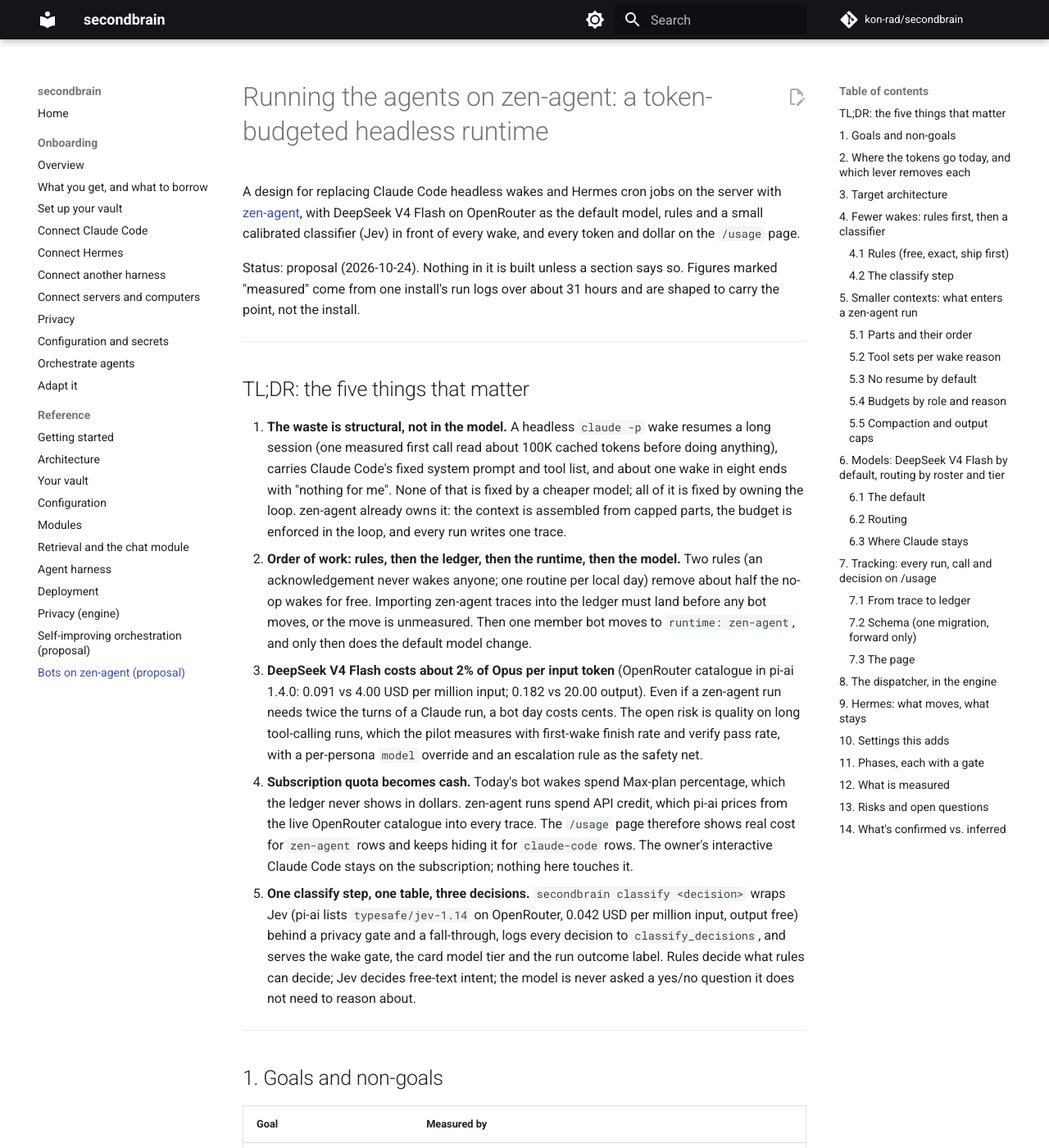
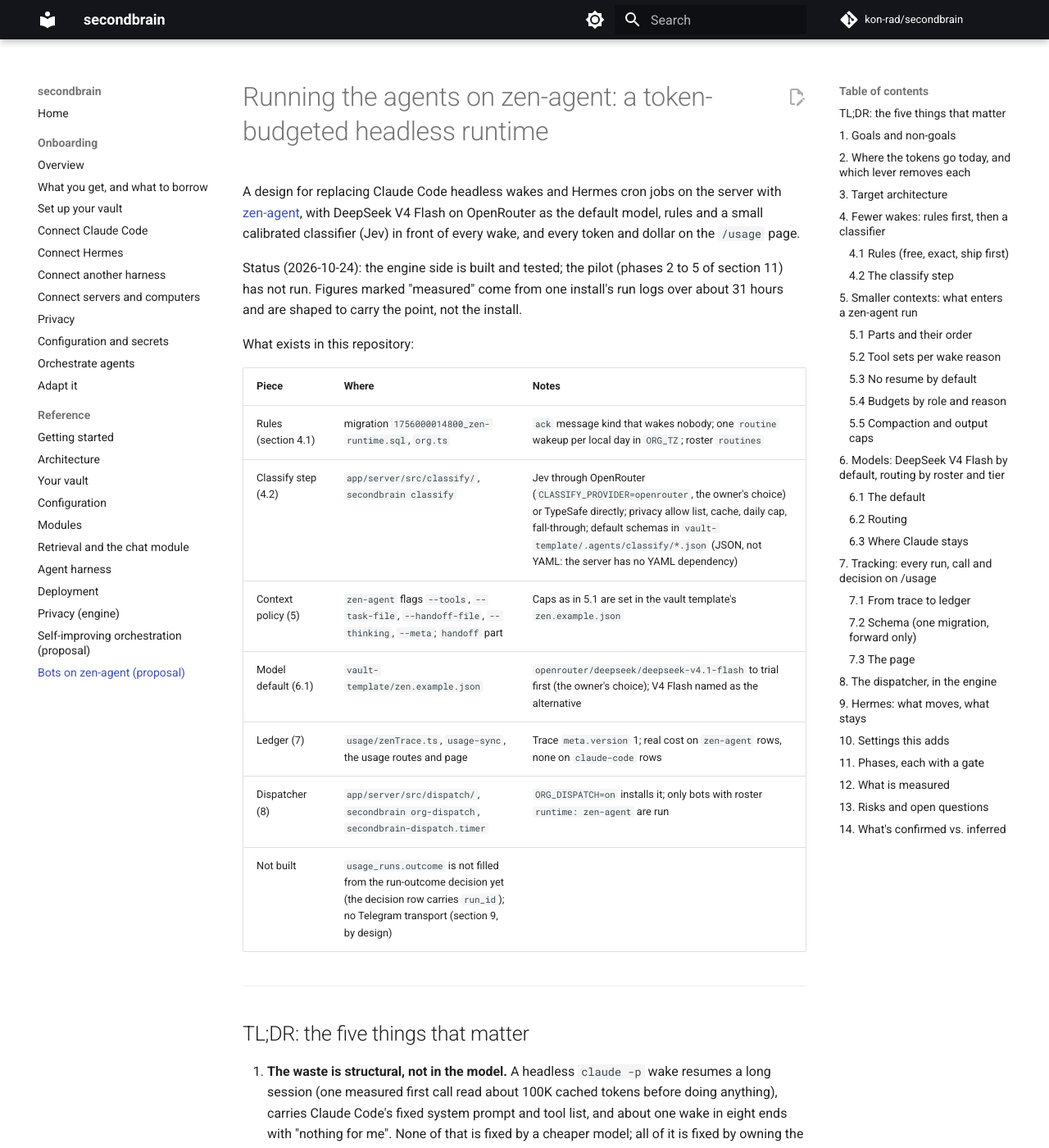
Before and after one commit to kon-rad/argo, an MkDocs documentation site: the page built from docs/zen-runtime.md, in a window 1280 px wide and 1400 px high. Shown: the whole window at 82% size. Built offline with MkDocs 1.6.1 and Material for MkDocs 9.7.7, drawn with Linux system fonts in a browser that asks for light colours; comment, search, counter and statistics services are not loaded; some of the changed text lies outside the part shown.

Commit message:
docs(zen-runtime): record what is built and the JSON schema files
Co-Authored-By: Claude Fable 5.1 <noreply@anthropic.com>
Claude-Session: https://claude.ai/code/session_01Aasvp1jxwhj8nZ5wGULvsx

```diff
--- a/docs/zen-runtime.md
+++ b/docs/zen-runtime.md
@@ -2,7 +2,19 @@
 
 A design for replacing Claude Code headless wakes and Hermes cron jobs on the server with [zen-agent](https://github.com/kon-rad/secondbrain/blob/main/zen-agent/README.md), with DeepSeek V4 Flash on OpenRouter as the default model, rules and a small calibrated classifier (Jev) in front of every wake, and every token and dollar on the `/usage` page.
 
-Status: proposal (2026-10-24). Nothing in it is built unless a section says so. Figures marked "measured" come from one install's run logs over about 31 hours and are shaped to carry the point, not the install.
+Status (2026-10-24): the engine side is built and tested; the pilot (phases 2 to 5 of section 11) has not run. Figures marked "measured" come from one install's run logs over about 31 hours and are shaped to carry the point, not the install.
+
+What exists in this repository:
+
+| Piece | Where | Notes |
+|---|---|---|
+| Rules (section 4.1) | migration `1756000014800_zen-runtime.sql`, `org.ts` | `ack` message kind that wakes nobody; one `routine` wakeup per local day in `ORG_TZ`; roster `routines` |
+| Classify step (4.2) | `app/server/src/classify/`, `secondbrain classify` | Jev through OpenRouter (`CLASSIFY_PROVIDER=openrouter`, the owner's choice) or TypeSafe directly; privacy allow list, cache, daily cap, fall-through; default schemas in `vault-template/.agents/classify/*.json` (JSON, not YAML: the server has no YAML dependency) |
+| Context policy (5) | `zen-agent` flags `--tools`, `--task-file`, `--handoff-file`, `--thinking`, `--meta`; `handoff` part | Caps as in 5.1 are set in the vault template's `zen.example.json` |
+| Model default (6.1) | `vault-template/zen.example.json` | `openrouter/deepseek/deepseek-v4.1-flash` to trial first (the owner's choice); V4 Flash named as the alternative |
+| Ledger (7) | `usage/zenTrace.ts`, `usage-sync`, the usage routes and page | Trace `meta.version` 1; real cost on `zen-agent` rows, none on `claude-code` rows |
+| Dispatcher (8) | `app/server/src/dispatch/`, `secondbrain org-dispatch`, `secondbrain-dispatch.timer` | `ORG_DISPATCH=on` installs it; only bots with roster `runtime: zen-agent` are run |
+| Not built | `usage_runs.outcome` is not filled from the run-outcome decision yet (the decision row carries `run_id`); no Telegram transport (section 9, by design) | |
 
 ---
 
@@ -100,7 +112,7 @@ The engine never imports zen-agent and zen-agent never imports the engine: the d
 
 | Piece | Design |
 |---|---|
-| Decision schemas | `.agents/classify/<decision>.yaml` in the vault: question text, primitive (`noul` yes/no, `choice`, `score`), options, `act` and `escalate` thresholds, privacy ceiling, schema version, model pin (`openrouter/typesafe/jev-1.14`). The engine ships defaults for `wake-gate`, `card-tier`, `run-outcome` in `vault-template/.agents/classify/`; a vault edits thresholds, never code |
+| Decision schemas | `.agents/classify/<decision>.json` in the vault: question text, primitive (`noul` yes/no, `choice`, `score`), options, `act` and `escalate` thresholds, privacy ceiling, schema version, model pin (`openrouter/typesafe/jev-1.14`). The engine ships defaults for `wake-gate`, `card-tier`, `run-outcome` in `vault-template/.agents/classify/` (copied by `secondbrain-vault init`); a vault edits thresholds, never code |
 | Provider | pi-ai, which zen-agent already depends on, has a `typesafe-system-one` API and lists `typesafe/jev-1.14` under OpenRouter. The classify step uses the engine's `OPENROUTER_API_KEY`. No new vendor account is required; a direct TypeSafe key is an option, not a prerequisite |
 | Table | `classify_decisions (id, decision, schema_version, input_hash, input_level, model, answer, probabilities jsonb, confidence, action, latency_ms, input_tokens, cost_usd, error, run_id, agent_name, created_at, label, labelled_by)`. `run_id` joins `usage_runs`; `label` is the owner's later verdict |
 | Bands | Above `act`: do it. Between `escalate` and `act`: the old path (wake the agent, keep the default model). Below `escalate`, for decisions that touch the owner: queue for review. Thresholds are set from labelled decisions after shadow mode, not from intuition |
```
